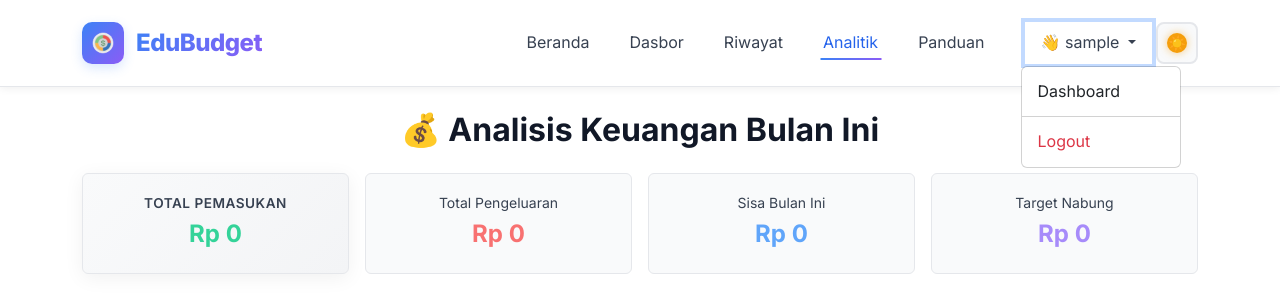
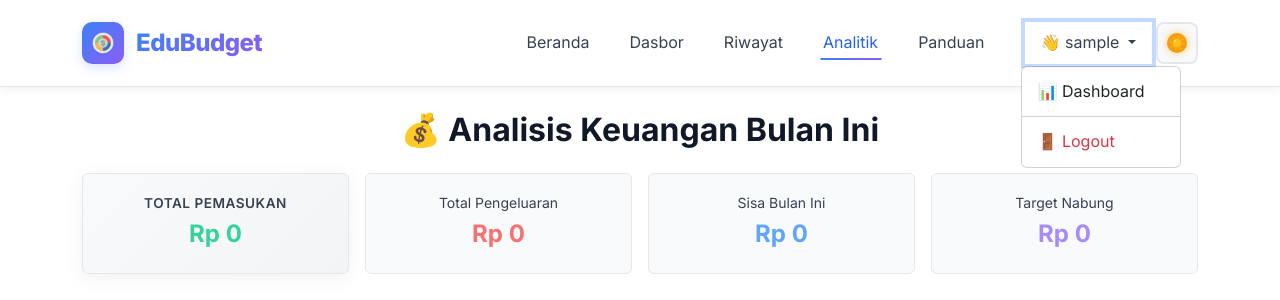
Before and after one commit to arkham55/edubadget, a Flask app: page /analytics in a window 1280 px wide, after a click that opens the changed part. Shown: the top 300 px of the page. Run offline with Flask 3, Linux system fonts and the light colour scheme; the visitor is signed in with stand-in values (Sample User, id 1); data that the repository does not hold is empty.

Commit message:
Enhance navigation with icons and button styles
Updated navigation links with icons and modified login/register buttons for better visibility.

```diff
--- a/templates/base.html
+++ b/templates/base.html
@@ -65,16 +65,16 @@
                             👋 {{ session.username }}
                         </a>
                         <ul class="dropdown-menu">
-                            <li><a class="dropdown-item" href="{{ url_for('dashboard') }}">Dashboard</a></li>
+                            <li><a class="dropdown-item" href="{{ url_for('dashboard') }}">📊 Dashboard</a></li>
                             <li><hr class="dropdown-divider"></li>
-                            <li><a class="dropdown-item text-danger" href="{{ url_for('logout') }}">Logout</a></li>
+                            <li><a class="dropdown-item text-danger" href="{{ url_for('logout') }}">🚪 Logout</a></li>
                         </ul>
                     </div>
                     {% else %}
-                    <!-- User belum login -->
-                    <div class="d-flex gap-2">
-                        <a class="btn btn-outline-primary btn-sm" href="{{ url_for('login') }}">Login</a>
-                        <a class="btn btn-primary btn-sm" href="{{ url_for('register') }}">Daftar</a>
+                    <!-- User belum login - TOMBOL BARU -->
+                    <div class="nav-auth-buttons">
+                        <a class="btn-nav-login" href="{{ url_for('login') }}">🔐 Login</a>
+                        <a class="btn-nav-register pulse" href="{{ url_for('register') }}">Daftar 🚀</a>
                     </div>
                     {% endif %}
                 </div>
@@ -110,6 +110,17 @@
 
             console.log("Theme switched to:", newTheme);
         });
+
+        // Add animation to register button on page load
+        document.addEventListener('DOMContentLoaded', function() {
+            const registerBtn = document.querySelector('.btn-nav-register');
+            if (registerBtn) {
+                // Remove pulse animation after 5 seconds
+                setTimeout(() => {
+                    registerBtn.classList.remove('pulse');
+                }, 5000);
+            }
+        });
     </script>
 </body>
 </html>
```
